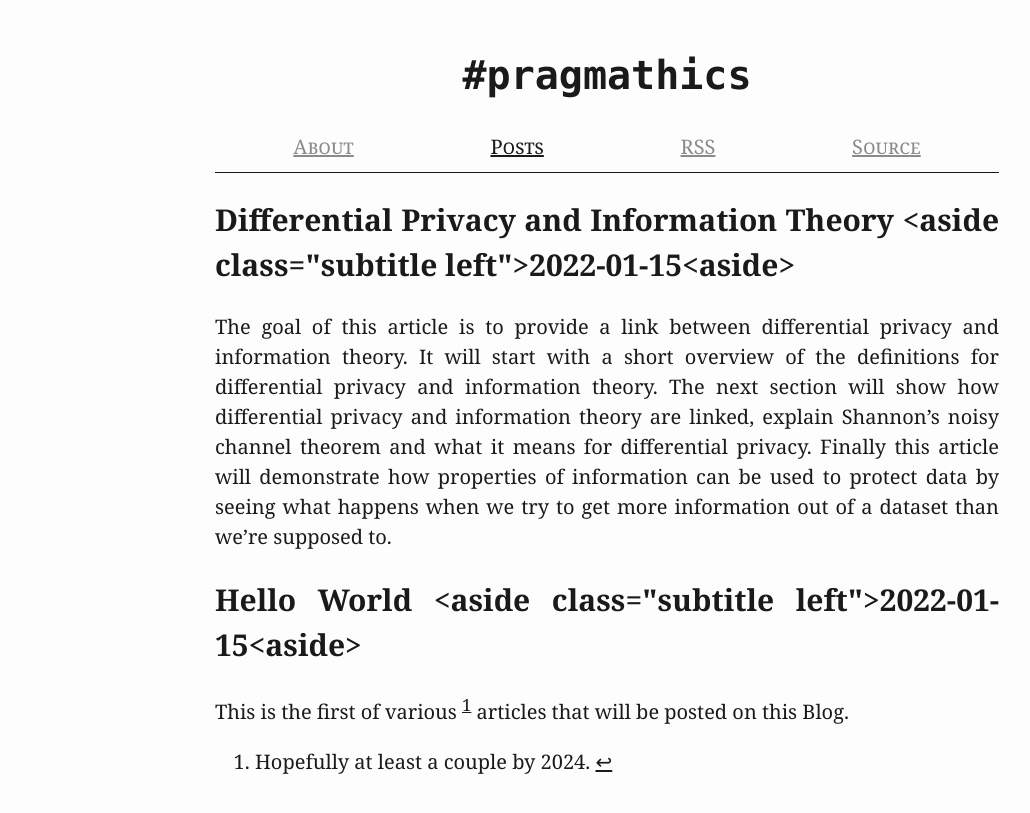
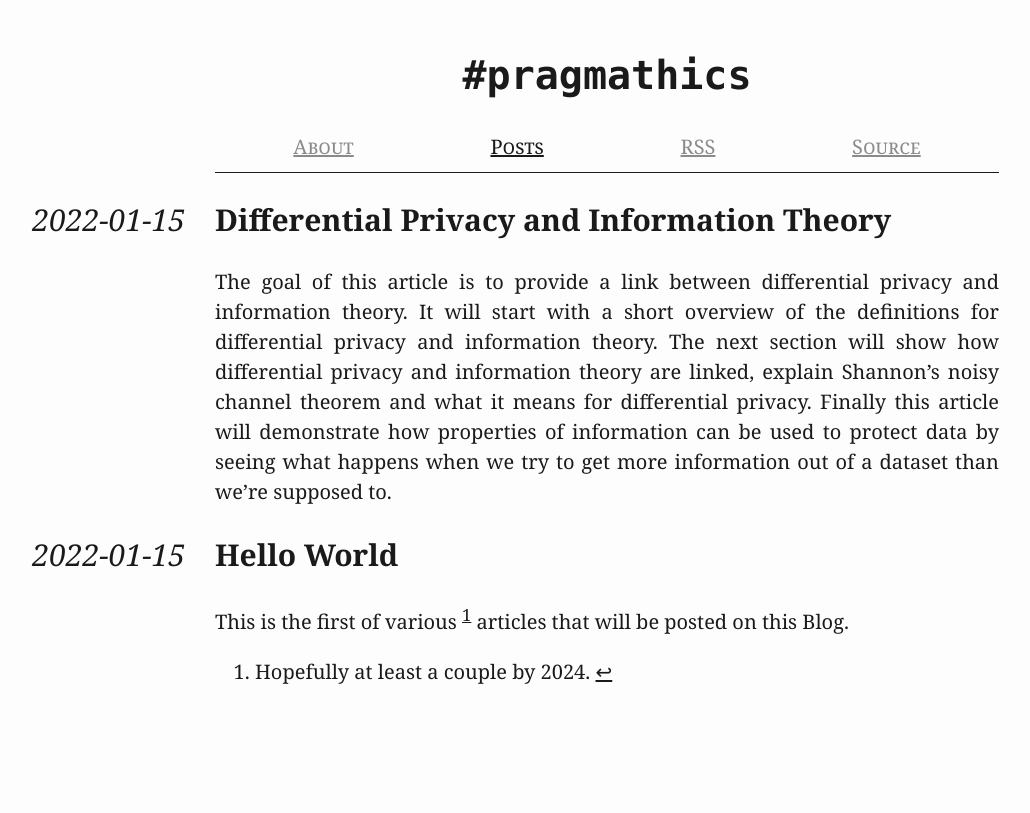
Before and after one commit to Shiandow/shiandow.github.io, a Jekyll site: the page built from index.md, in a window 1280 px wide. Shown: the top 813 px of the page, without its empty margins (33-1063 px from the left). Built offline with Jekyll 4.4.1, drawn with Linux system fonts in a browser that asks for light colours.

Commit message:
Fix kramdown parsing

```diff
--- a/assets/styles/default.css
+++ b/assets/styles/default.css
@@ -97,7 +97,7 @@ header {
         width: calc(50vw - 50% - 1em);
     }
 }
-/* else */
+@media(max-width: 1199px) {
     aside {
         float: right;
         clear: right;
@@ -107,6 +107,7 @@ aside.left {
         float: left;
         clear: left;
         width: 100%;
+    }
 }
 
 /* Site navigation */
--- a/index.md
+++ b/index.md
@@ -4,8 +4,10 @@ layout: default
 ---
 
 {% for post in site.posts %}
-## [{{ post.title }}]({{post.url}}) <aside class="subtitle left">{{ post.date | date: "%Y-%m-%d" }}<aside>
-
+<h2>
+<a href="{{post.url}}">{{ post.title }}</a>
+<aside class="subtitle left">{{ post.date | date: "%Y-%m-%d" }}</aside>
+</h2>
 {{post.excerpt}}
 
 {% endfor %}
```
Lines whose indentation alone changed are shown as unchanged.
